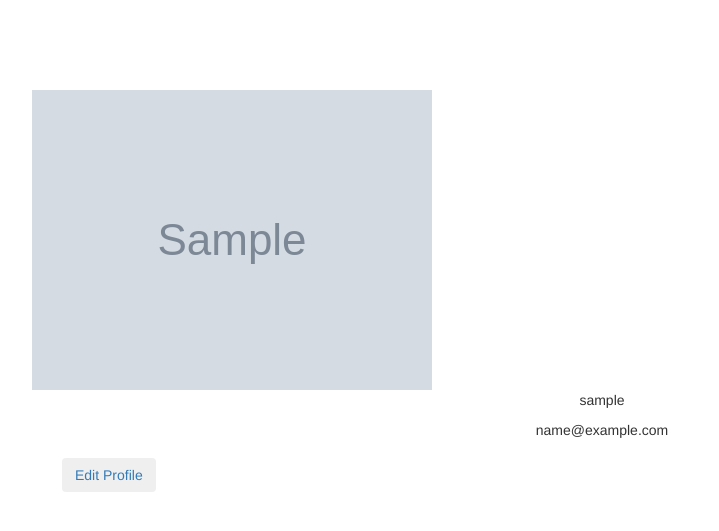
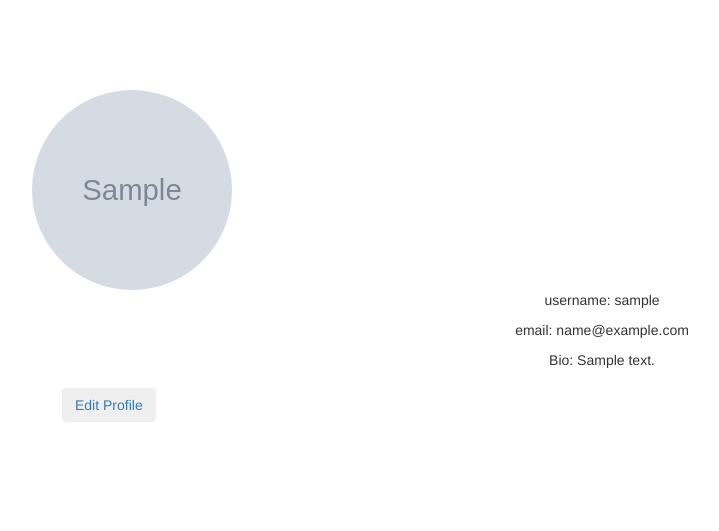
Before and after one commit to evelyne250/awards, a Django app: template award/templates/profile.html in a window 1280 px wide. Shown: the part 130-661 px from the top of the page, without its empty margins (38-757 px from the left). Run offline with Django 3.2, Linux system fonts and the light colour scheme; a user stored in the database is signed in; tables that the repository leaves empty hold one stand-in row (values such as "Sample post"); the template is opened without the code that fills it: most values are stand-ins (such as "Sample title", 1, 10 or a date in 2020); grey boxes marked "Sample" are stand-in pictures; some libraries are stand-ins or nearby versions.

Commit message:
can display a profile picture in profile page

```diff
--- a/award/templates/profile.html
+++ b/award/templates/profile.html
@@ -7,10 +7,10 @@
 
 
 <div class="container" style="margin-top:7%;">
-    <img class="rounded-circle account-img content-center" src="{{ user.profile.profile_picture.url }}" alt=" ">
-    <p class="text-center">{{user.username}}</p>
-    <p class="text-center"> {{user.email}}</p>
-    <p class="text-center"> {{user.bio}}</p>
+    <img src="{{ user.profile.profile_picture.url }}" class="img_profile">
+    <p class="text-center">username: {{user.username}}</p>
+    <p class="text-center">email: {{user.email}}</p>
+    <p class="text-center">Bio: {{user.profile.bio}}</p>
     <button class="btn btn-outline-primary" style="margin-left:30px;"><a href="{% url 'profile_edit' %}" >Edit Profile</a></button><i class="fa fa-sun-o" style="font-size: 28px;"></i>
 
 </div>
```
Also changed, not shown: media/images/cute1.png (added).
